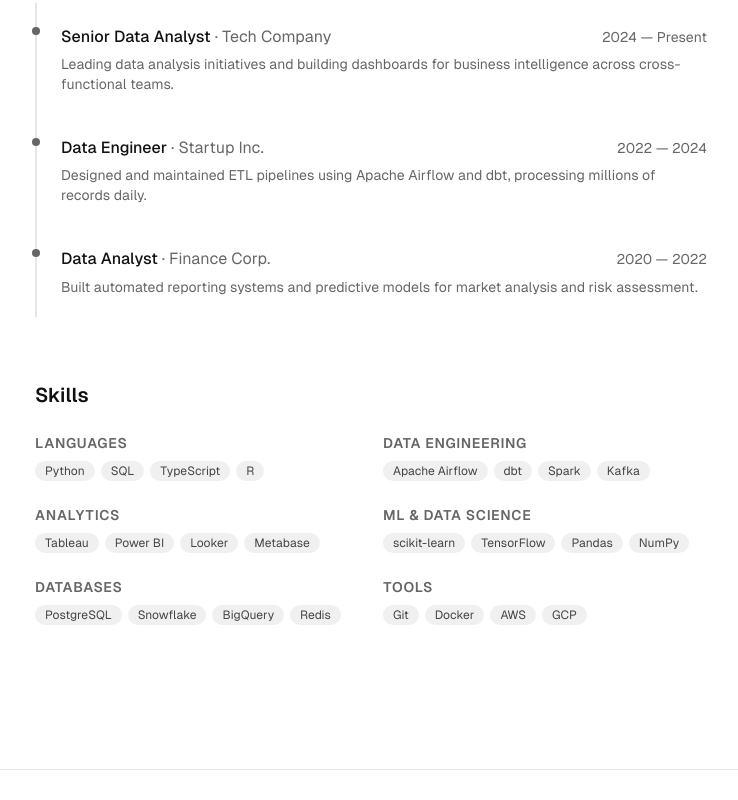
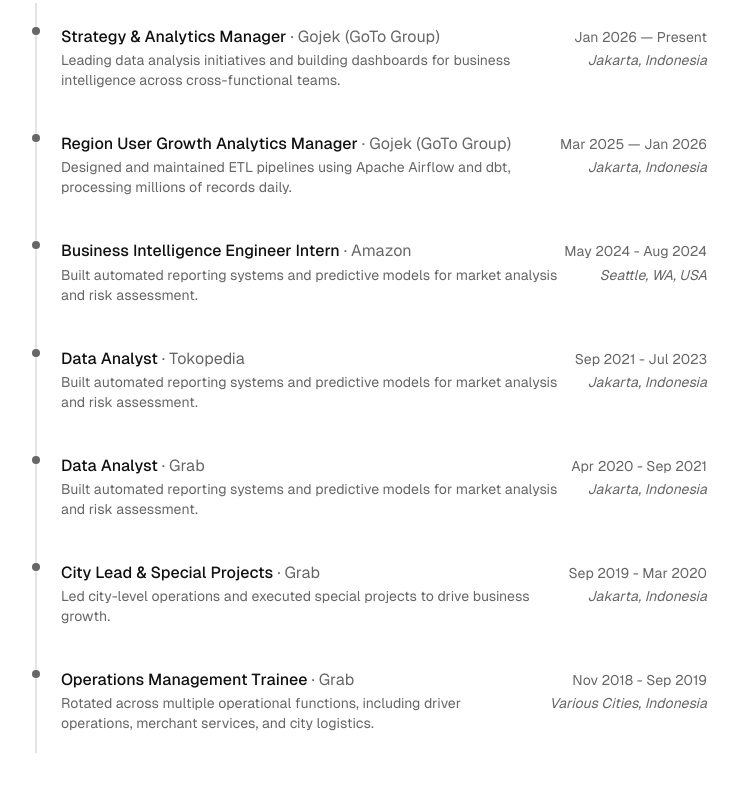
Before and after one commit to murtadhamr/personal-portfolio-website, a Next.js app: page /about in a window 1280 px wide. Shown: the part 520-1320 px from the top of the page, without its empty margins (269-1007 px from the left). Built offline with nearby package versions, Linux system fonts and the light colour scheme.

Commit message:
feat: add location to experience timeline

```diff
--- a/src/app/about/page.tsx
+++ b/src/app/about/page.tsx
@@ -7,25 +7,60 @@
 
 const experience = [
     {
-        role: "Senior Data Analyst",
-        company: "Tech Company",
-        period: "2024 — Present",
+        role: "Strategy & Analytics Manager",
+        company: "Gojek (GoTo Group)",
+        period: "Jan 2026 — Present",
+        location: "Jakarta, Indonesia",
         description:
             "Leading data analysis initiatives and building dashboards for business intelligence across cross-functional teams.",
     },
     {
-        role: "Data Engineer",
-        company: "Startup Inc.",
-        period: "2022 — 2024",
+        role: "Region User Growth Analytics Manager",
+        company: "Gojek (GoTo Group)",
+        period: "Mar 2025 — Jan 2026",
+        location: "Jakarta, Indonesia",
         description:
             "Designed and maintained ETL pipelines using Apache Airflow and dbt, processing millions of records daily.",
     },
     {
-        role: "Data Analyst",
-        company: "Finance Corp.",
-        period: "2020 — 2022",
+        role: "Business Intelligence Engineer Intern",
+        company: "Amazon",
+        period: "May 2024 - Aug 2024",
+        location: "Seattle, WA, USA",
         description:
             "Built automated reporting systems and predictive models for market analysis and risk assessment.",
+    },
+    {
+        role: "Data Analyst",
+        company: "Tokopedia",
+        period: "Sep 2021 - Jul 2023",
+        location: "Jakarta, Indonesia",
+        description:
+            "Built automated reporting systems and predictive models for market analysis and risk assessment.",
+    },
+    {
+        role: "Data Analyst",
+        company: "Grab",
+        period: "Apr 2020 - Sep 2021",
+        location: "Jakarta, Indonesia",
+        description:
+            "Built automated reporting systems and predictive models for market analysis and risk assessment.",
+    },
+    {
+        role: "City Lead & Special Projects",
+        company: "Grab",
+        period: "Sep 2019 - Mar 2020",
+        location: "Jakarta, Indonesia",
+        description:
+            "Led city-level operations and executed special projects to drive business growth.",
+    },
+    {
+        role: "Operations Management Trainee",
+        company: "Grab",
+        period: "Nov 2018 - Sep 2019",
+        location: "Various Cities, Indonesia",
+        description:
+            "Rotated across multiple operational functions, including driver operations, merchant services, and city logistics.",
     },
 ];
 
@@ -80,7 +115,7 @@
                         >
                             {/* Timeline dot */}
                             <div className="absolute -left-[5px] top-6 h-2 w-2 rounded-full bg-[var(--muted)]" />
-                            <div className="mb-1 flex flex-col gap-1 sm:flex-row sm:items-baseline sm:justify-between">
+                            <div className="flex flex-col gap-1 sm:flex-row sm:items-baseline sm:justify-between">
                                 <h3 className="font-medium text-[var(--foreground)]">
                                     {exp.role}
                                     <span className="text-[var(--muted)] font-normal"> · {exp.company}</span>
@@ -89,7 +124,12 @@
                                     {exp.period}
                                 </span>
                             </div>
-                            <p className="text-sm text-[var(--muted)]">{exp.description}</p>
+                            <div className="flex flex-col gap-1 sm:flex-row sm:items-baseline sm:justify-between">
+                                <p className="text-sm text-[var(--muted)]">{exp.description}</p>
+                                <span className="shrink-0 text-sm text-[var(--muted)] italic sm:ml-6">
+                                    {exp.location}
+                                </span>
+                            </div>
                         </div>
                     ))}
                 </div>
```
